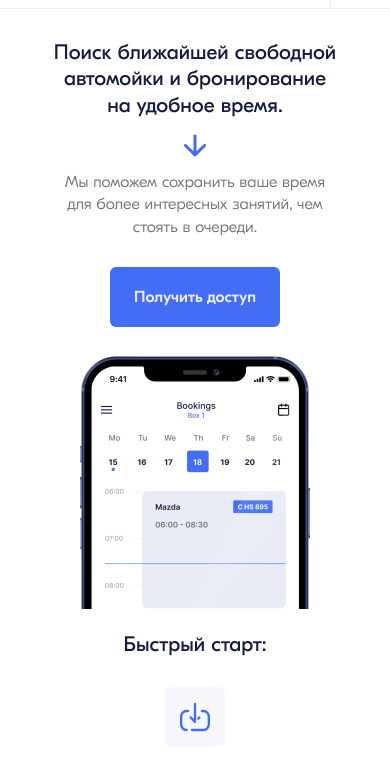
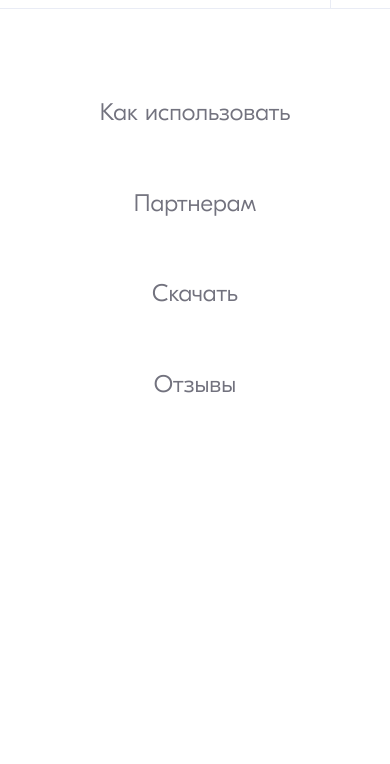
Before and after one commit to likekushka/GetWash, a plain HTML site: page index.html in a window 390 px wide. Both pictures are taken after a click on the button 360 px from the left and 30 px from the top of the page. Shown: the part 51-815 px from the top of the page. Drawn offline with Linux system fonts and the light colour scheme.

Commit message:
nav_button and side-nav animation

```diff
--- a/index.html
+++ b/index.html
@@ -6,6 +6,7 @@
         <link rel="stylesheet" href="styles/fonts.css">
         <link rel="stylesheet" href="styles/style.css">
         <link rel="stylesheet" media="(max-width: 600px)" href="styles/mobile.css">
+        <script src="scripts/script.js"></script>
         <title>GetWash</title>
     </head>
     <body class="page__body">
@@ -22,23 +23,23 @@
                         <path d="M113.426 6.99759C115.307 6.99759 116.868 7.7124 118.11 9.14202C119.37 10.5716 120 12.321 120 14.3902V19.3562C120 19.7889 119.981 20.1181 119.944 20.3438C119.925 20.5507 119.84 20.7953 119.69 21.0774C119.445 21.5665 118.721 21.811 117.517 21.811C116.37 21.811 115.655 21.5665 115.373 21.0774C115.222 20.7953 115.128 20.5413 115.09 20.3156C115.072 20.0899 115.062 19.7513 115.062 19.2998V14.362C115.062 13.5908 114.846 12.9888 114.413 12.5562C113.981 12.1235 113.426 11.9072 112.748 11.9072C112.09 11.9072 111.507 12.1141 110.999 12.528C110.491 12.923 110.2 13.3744 110.124 13.8823V19.3562C110.124 19.7889 110.106 20.1181 110.068 20.3438C110.049 20.5507 109.964 20.7953 109.814 21.0774C109.569 21.5665 108.845 21.811 107.641 21.811C106.456 21.811 105.732 21.5571 105.469 21.0492C105.337 20.7671 105.252 20.5225 105.215 20.3156C105.196 20.1087 105.187 19.7795 105.187 19.328V2.4548C105.187 2.02216 105.196 1.70237 105.215 1.49545C105.252 1.26973 105.337 1.02519 105.469 0.761835C105.732 0.253945 106.466 0 107.67 0C108.855 0 109.569 0.253945 109.814 0.761835C109.964 1.044 110.049 1.29794 110.068 1.52367C110.106 1.73059 110.124 2.05037 110.124 2.48302V8.71878C111.065 7.57132 112.165 6.99759 113.426 6.99759Z" fill="#446DF6"/>
                     </svg>
                 </div>
-                <nav class="header__nav header-nav">
+                <nav class="header__nav header-nav" id="side-nav">
                     <ul class="header-nav__list list nav-list">
                         <li class="nav__item">
-                            <a class="list__link link" href="#">Как использовать</a>
+                            <a class="header-list__link list__link link" href="#">Как использовать</a>
                         </li>
                         <li class="nav__item">
-                            <a class="list__link link" href="#">Партнерам</a>
+                            <a class="header-list__link list__link link" href="#">Партнерам</a>
                         </li>
                         <li class="nav__item">
-                            <a class="list__link link" href="#">Скачать</a>
+                            <a class="header-list__link list__link link" href="#">Скачать</a>
                         </li>
                         <li class="nav__item">
-                            <a class="list__link link" href="#">Отзывы</a>
+                            <a class="header-list__link list__link link" href="#">Отзывы</a>
                         </li>
                     </ul>
                 </nav>
-                <button class="header__nav-button nav-button button button_tranparent">
+                <button class="header__nav-button nav-button button button_tranparent" id="nav-button" onclick="openNav()">
                     <svg width="24" height="24" viewBox="0 0 24 24" fill="none" xmlns="http://www.w3.org/2000/svg">
                         <path d="M3 12H21" stroke="#72727E" stroke-width="2" stroke-linecap="round" stroke-linejoin="round"/>
                         <path d="M3 6H21" stroke="#72727E" stroke-width="2" stroke-linecap="round" stroke-linejoin="round"/>
--- /dev/null
+++ b/scripts/script.js
@@ -0,0 +1,9 @@
+function openNav(){
+    document.getElementById("side-nav").style.right = "0";
+    document.getElementById("nav-button").setAttribute("onclick", "closeNav()");
+}
+
+function closeNav(){
+    document.getElementById("side-nav").style.right = "-100vw";
+    document.getElementById("nav-button").setAttribute("onclick", "openNav()");
+}
--- a/styles/mobile.css
+++ b/styles/mobile.css
@@ -66,7 +66,28 @@
     }
 
     .header__nav {
-        display: none;
+        position: fixed;
+        right: -100vw;
+        top: 60px;
+        z-index: 2;
+
+        height: 100vh;
+        width: 100vw;
+
+        background-color: #fff;
+
+        transition: right 0.5s;
+    }
+
+    .header-nav__list{
+        padding-top: 60px;
+        height: 50%;
+
+        justify-content: space-around;
+    }
+
+    .header-list__link{
+        font-size: 24px;
     }
 
     .header__button {
```
